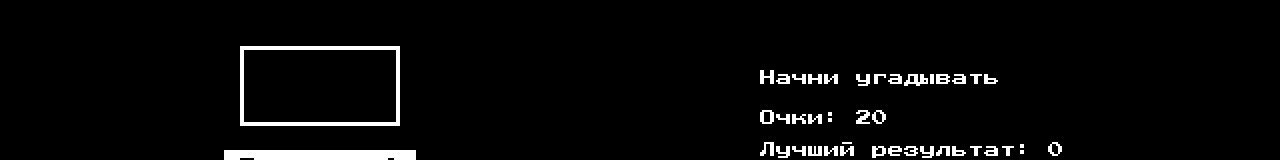
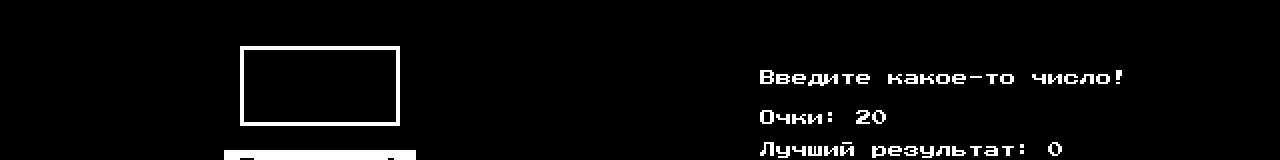
Before and after one commit to Alumetriz/guess-the-number, a plain HTML site: page index.html in a window 1280 px wide. Both pictures are taken after a click on the button "Проверить!". Shown: the part 426-586 px from the top of the page. Drawn offline with Linux system fonts and the light colour scheme.

Commit message:
feat: add input logic

```diff
--- a/script.js
+++ b/script.js
@@ -1 +1,27 @@
 'use strict';
+/*
+console.log(document.querySelector('.guess-message').textContent);
+
+document.querySelector('.guess-message').textContent = 'Правильно!';
+
+document.querySelector('.question').textContent = 7;
+
+document.querySelector('.score').textContent = 11;
+
+document.querySelector('.number-input').value
+*/
+
+// const eventHandler = function() {
+//   console.log(document.querySelector('.number-input').value);
+// }
+document.querySelector('.check')
+  .addEventListener('click', function() {
+    const guessingNumber =
+      Number(document.querySelector('.number-input').value);
+    console.log(guessingNumber, typeof guessingNumber);
+
+    if (!guessingNumber) {
+      document.querySelector('.guess-message')
+        .textContent = 'Введите какое-то число!';
+    }
+  });
```
Also changed, not shown: index.html (+17 -17 lines).
